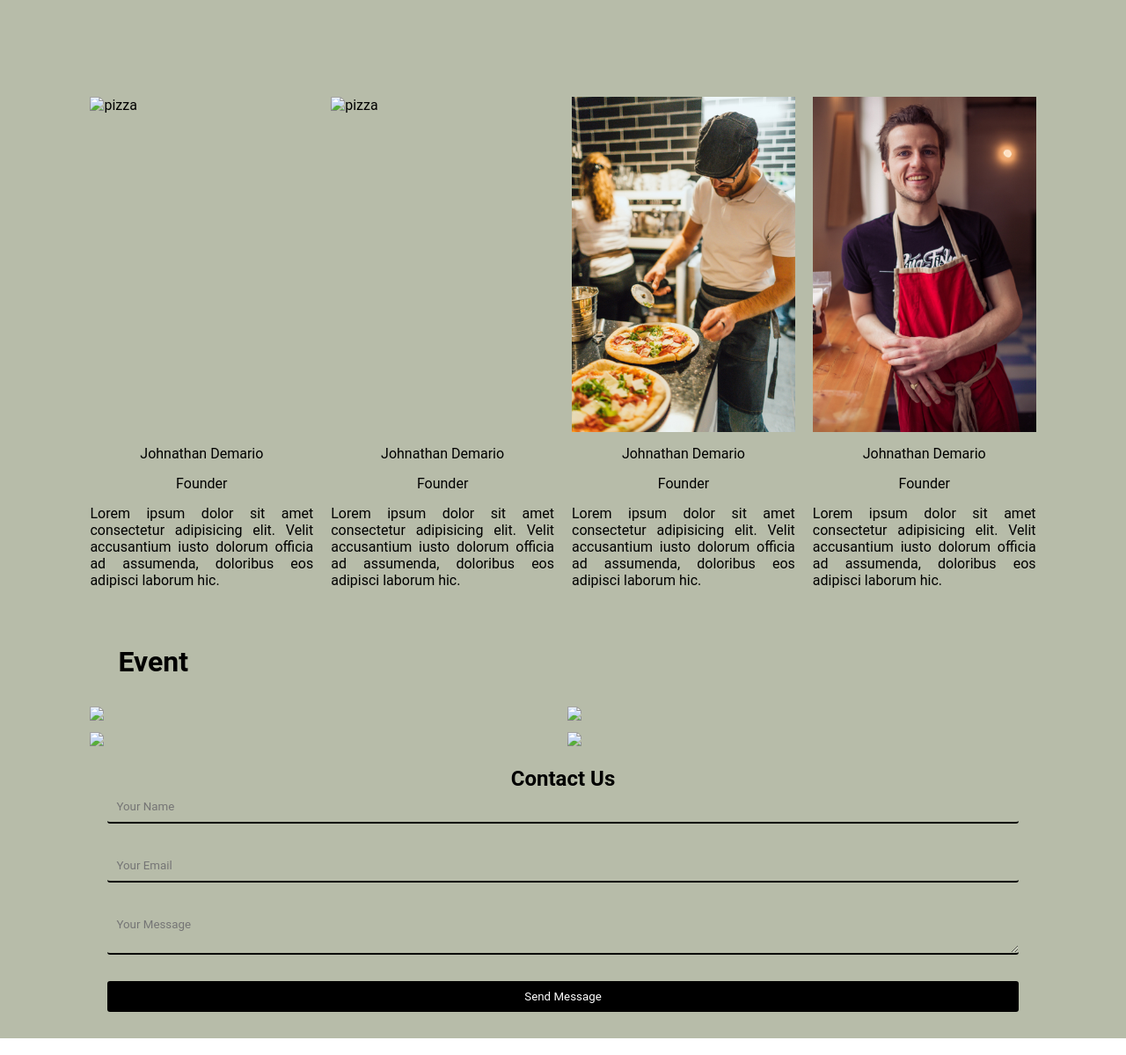
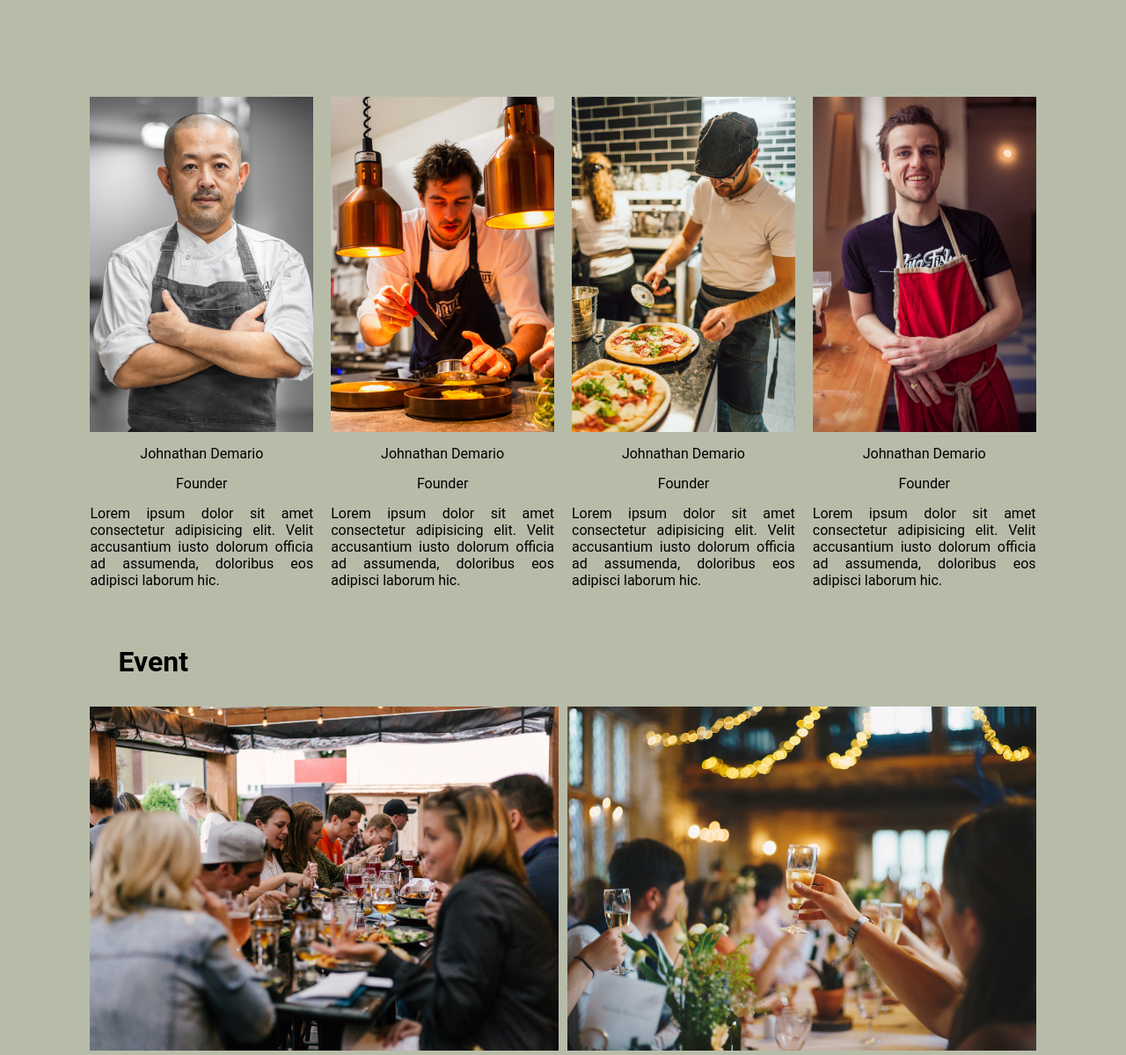
Before and after one commit to Bikalpa-Paudel/Restaurant-Page, a plain HTML site: page index.html in a window 1280 px wide. Shown: the part 1601-2800 px from the top of the page at 88% size. Drawn offline with Linux system fonts and the light colour scheme; the site is published under a folder, as on GitHub Pages, so addresses that start at the root find nothing.

Commit message:
fixing bug for image path

```diff
--- a/index.html
+++ b/index.html
@@ -30,7 +30,7 @@
     <section id="home">
         <div class="hero-container">
             <div class="svg">
-                <img src="/kindpng.svg" alt="plate">
+                <img src="kindpng.svg" alt="plate">
             </div>
             <div class="hero-content">
                 WELCOME TO GRAPPLE HUT
@@ -49,8 +49,8 @@
             <div class="arrow arrow2">></div>
         </div> -->
         <div class="about-slide">
-            <img src="/img/Photo-items.jpg" class="food" alt="pizza">
-            <img src="/img/Photo-items1.jpg" class="food" alt="pizza">
+            <img src="img/Photo-items.jpg" class="food" alt="pizza">
+            <img src="img/Photo-items1.jpg" class="food" alt="pizza">
             <img src="img/Photo-items2.jpg" class="food" alt="pizza">
             <img src="img/Photo-items.jpg" class="food" alt="pizza">
         </div>
@@ -63,13 +63,13 @@
         </div>
         <div class="team-slide">
             <div class="team-info">
-                <img src="/img/team-photo (3).jpg" class="food" alt="pizza">
+                <img src="img/team-photo (3).jpg" class="food" alt="pizza">
                 <div class="team-name">Johnathan Demario</div>
                 <div class="team-post">Founder</div>
                 <div class="team-para">Lorem ipsum dolor sit amet consectetur adipisicing elit. Velit accusantium iusto dolorum officia ad assumenda, doloribus eos adipisci laborum hic.</div>
             </div>
             <div class="team-info">
-                <img src="/img/team-photo (1).jpg" class="food" alt="pizza">
+                <img src="img/team-photo (1).jpg" class="food" alt="pizza">
                 <div class="team-name">Johnathan Demario</div>
                 <div class="team-post">Founder</div>
                 <div class="team-para">Lorem ipsum dolor sit amet consectetur adipisicing elit. Velit accusantium iusto dolorum officia ad assumenda, doloribus eos adipisci laborum hic.</div>
@@ -94,19 +94,19 @@
         <div class="event-grid">
             <div class="event-img">
                 <div class="event-content">Corporate Events</div>
-                <img src="/img/Event-items.jpg" alt="event-photo">
+                <img src="img/Event-items.jpg" alt="event-photo">
             </div>
             <div class="event-img">
                 <div class="event-content">Wedding</div>
-                <img src="/img/Event-item1.jpg" alt="event-photo">
+                <img src="img/Event-item1.jpg" alt="event-photo">
             </div>
             <div class="event-img">
                 <div class="event-content">Gathering</div>
-                <img src="/img/Event-item2.jpg" alt="event-photo">
+                <img src="img/Event-item2.jpg" alt="event-photo">
             </div>
             <div class="event-img">
                 <div class="event-content">Birthday</div>
-                <img src="/img/Event-item3.jpg" alt="event-photo">
+                <img src="img/Event-item3.jpg" alt="event-photo">
             </div>
         </div>
     </section>
```
